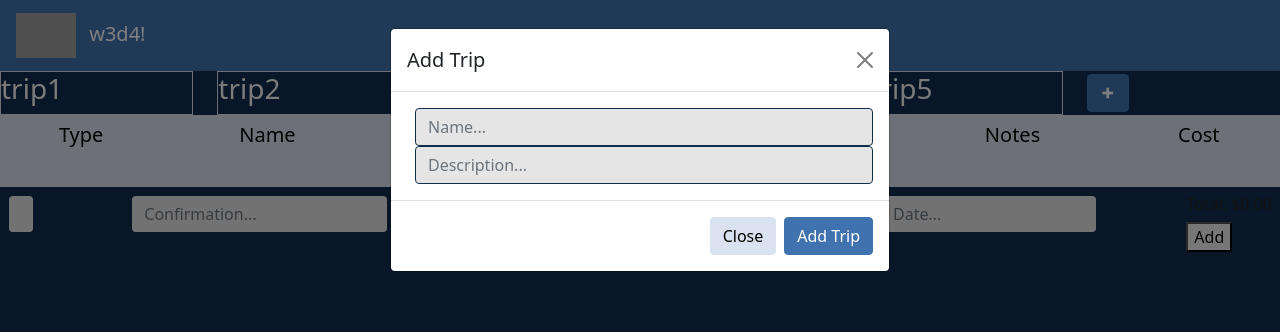
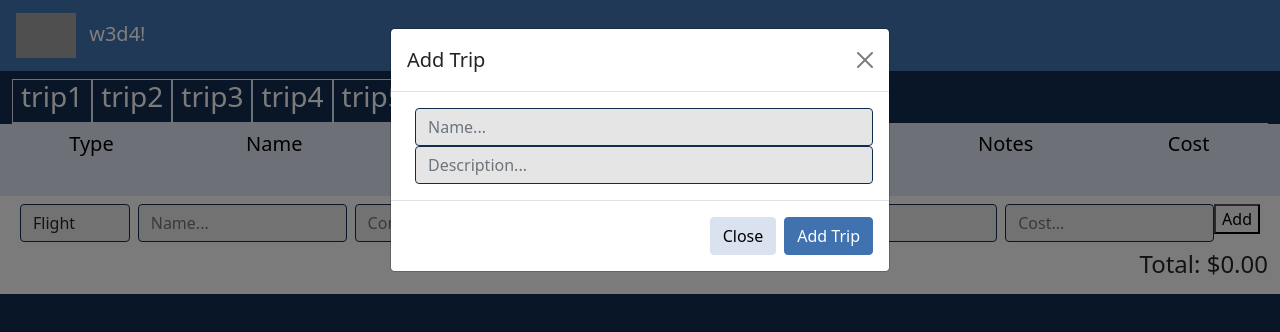
Before and after one commit to JWagstaff-Leon/codeworks_w3d4, a website with bundled scripts: page index.html in a window 1280 px wide. Both pictures are taken after a click on the button "Add New Trip". Built offline with nearby package versions, Linux system fonts and the light colour scheme; grey boxes are pictures that could not be loaded; a script that the page names is missing.

Commit message:
got forms, total cost, and tabs working

```diff
--- a/app/AppState.js
+++ b/app/AppState.js
@@ -15,15 +15,15 @@ const trip4 = new Trip({name: "trip4", description: "this is a trip", id: "hi"})
 const trip5 = new Trip({name: "trip5", description: "this is a trip", id: "hi"});
 
 // @ts-ignore
-const res1 = new Reservation({type: 'Business', name: 'Frank', confimationNumber: 'AO24lON', address: '134 Any Way', startDate: '03/04/23', notes: 'notey', cost: 600, tripId: 'hi'})
+const res1 = new Reservation({type: 'Business', name: 'Frank', confirmationNumber: 'AO24lON', address: '134 Any Way', startDate: '03/04/23', notes: 'notey', cost: 600, tripId: 'hi'})
 // @ts-ignore
-const res2 = new Reservation({type: 'Vacation', name: 'Jerry', confimationNumber: 'POJN42N', address: '163 No Way', startDate: '10/31/22', notes: 'notey2', cost: 500, tripId: 'hi'})
+const res2 = new Reservation({type: 'Vacation', name: 'Jerry', confirmationNumber: 'POJN42N', address: '163 No Way', startDate: '10/31/22', notes: 'notey2', cost: 500, tripId: 'hi'})
 // @ts-ignore
-const res3 = new Reservation({type: 'Moving', name: 'Louis', confimationNumber: 'UHNG42N', address: '985 Free Way', startDate: '08/18/22', notes: 'notey3', cost: 1000, tripId: 'hi'})
+const res3 = new Reservation({type: 'Moving', name: 'Louis', confirmationNumber: 'UHNG42N', address: '985 Free Way', startDate: '08/18/22', notes: 'notey3', cost: 1000, tripId: 'hi'})
 // @ts-ignore
-const res4 = new Reservation({type: 'Vacation', name: 'Sarah', confimationNumber: 'RESC98N', address: '513 Lee Way', startDate: '06/21/23', notes: 'notey4', cost: 700, tripId: 'hi'})
+const res4 = new Reservation({type: 'Vacation', name: 'Sarah', confirmationNumber: 'RESC98N', address: '513 Lee Way', startDate: '06/21/23', notes: 'notey4', cost: 700, tripId: 'hi'})
 // @ts-ignore
-const res5 = new Reservation({type: 'Business', name: 'Irene', confimationNumber: 'ESXC95N', address: '230 Hi Way', startDate: '04/05/23', notes: 'notey5', cost: 800, tripId: 'hi'})
+const res5 = new Reservation({type: 'Business', name: 'Irene', confirmationNumber: 'ESXC95N', address: '230 Hi Way', startDate: '04/05/23', notes: 'notey5', cost: 800, tripId: 'hi'})
 
 class AppState extends EventEmitter {
   /**@type {import('./Models/Trip').Trip[]} */
@@ -32,7 +32,7 @@ class AppState extends EventEmitter {
   /**@type {import('./Models/Reservation').Reservation[]} */
   reservations = [res1, res2, res3, res4, res5]
 
-  currentTrip = null;
+  currentTripId = null;
 }
 
 export const ProxyState = new Proxy(new AppState(), {
--- a/app/Controllers/TripsController.js
+++ b/app/Controllers/TripsController.js
@@ -11,9 +11,9 @@ function _drawTrips() {
   // REVIEW touch up this button
   template +=
   `
-  <div class="col align-self-center">
+  <li class="col align-self-center ms-2">
     <button class="btn btn-primary text-center d-flex align-items-center" title="Add New Trip" data-bs-toggle="modal" data-bs-target="#modal"><i class="mdi mdi-plus-thick"></i></button>
-  </div>
+  </li>
   `;
 
   document.getElementById('trips').innerHTML = template
@@ -34,10 +34,16 @@ function _drawReservations() {
         <div class="col text-center"><h5>Cost</h5></div>
     </div>
   `;
-    const tripReservations = ProxyState.reservations.filter(r => r.tripId === ProxyState.currentTrip);
+    const tripReservations = ProxyState.reservations.filter(r => r.tripId === ProxyState.currentTripId);
 
-  tripReservations.forEach(r => template += r.Template)
-  document.getElementById('reservations').innerHTML = template
+  tripReservations.forEach(r => template += r.Template);
+  document.getElementById('reservations').innerHTML = template;
+
+    const currentTrip = ProxyState.trips.find(t => t.id === ProxyState.currentTripId);
+    if(currentTrip)
+    {
+        document.getElementById("total-cost").innerText = currentTrip.Cost;
+    }
 }
 
 export class TripsController {
@@ -49,8 +55,8 @@ export class TripsController {
     ProxyState.on('reservations', _drawReservations)
 
     //if we change the current trip, redraw the trips and reservations
-    ProxyState.on('currentTrip', _drawTrips)
-    ProxyState.on('currentTrip', _drawReservations)
+    ProxyState.on('currentTripId', _drawTrips)
+    ProxyState.on('currentTripId', _drawReservations)
     _drawTrips()
     _drawReservations()
   }
@@ -84,6 +90,7 @@ export class TripsController {
       console.error('ADD TRIP ERROR', error)
     }
   }
+
   deleteTrip(id) {
     try
     {
@@ -107,16 +114,14 @@ export class TripsController {
         const reservationData =
         {
             // @ts-ignore
-            id: form.id.value,
             type: form.type.value,
-            tripId: form.tripId.value,
+            tripId: ProxyState.currentTripId,
             // @ts-ignore
             name: form.name.value,
-            confimationNumber: form.confirmationNumber.value,
+            confirmationNumber: form.confirmationNumber.value,
             address: form.address.value,
             startDate: form.startDate.value,
-            notes: form.notes.value,
-            cost: form.cost.value
+            cost: +form.cost.value
         };
 
         reservationsService.createReservation(reservationData);
--- a/app/Models/Reservation.js
+++ b/app/Models/Reservation.js
@@ -2,7 +2,7 @@ import { generateId } from "../Utils/generateId.js";
 
 export class Reservation
 {
-    constructor( { id, type, tripId, name, confimationNumber, address, startDate, notes, cost } )
+    constructor( { id, type, tripId, name, confirmationNumber, address, startDate, notes, cost } )
     {
         if(!type)
         {
@@ -16,7 +16,7 @@ export class Reservation
         {
             throw new Error("New reservations need a name");
         }
-        if(!confimationNumber)
+        if(!confirmationNumber)
         {
             throw new Error("New reservations need a confirmation number");
         }
@@ -37,7 +37,7 @@ export class Reservation
         this.type = type;
         this.tripId = tripId;
         this.name = name;
-        this.confimationNumber = confimationNumber;
+        this.confirmationNumber = confirmationNumber;
         this.address = address;
         this.startDate = startDate;
         this.notes = notes || "";
@@ -47,28 +47,20 @@ export class Reservation
     get Template()
     {
         let template = "";
-        //TODO make a template
 
+        // TODO add notes modal and put id here
         template +=
         `
         <div class="row bg-secondary text-black py-1 text-center">
-            <div class="col"><i class="mdi mdi-${"RESERVATION TYPE GOES HERE"}"></i></div>
+            <div class="col"><i class="mdi mdi-${this.type} text-dark"></i></div>
             <div class="col">${this.name}</div>
-            <div class="col">${this.confimationNumber}</div>
+            <div class="col">${this.confirmationNumber}</div>
             <div class="col">${this.address}</div>
             <div class="col">${this.startDate}</div>
-            <div class="col"><button class="btn btn-transparent text-dark"><i class="mdi mdi-note-outline"></i></button></div>
+            <div class="col"><button class="btn btn-transparent text-dark" data-bs-toggle="modal" data-bs-target=""><i class="mdi mdi-note-outline"></i></button></div>
             <div class="col">$${this.cost}</div>
         </div>
         `;
-        // NOTE will be a single row with:
-        // this.type turned into an icom through a switch
-        // this.name
-        // this.confirmationNumber
-        // this.address
-        // this.date
-        // a button to open a modal of this.notes
-        // this.cost
 
         return template;
     }
--- a/app/Models/Trip.js
+++ b/app/Models/Trip.js
@@ -22,16 +22,11 @@ export class Trip{
     {
         let template = "";
         template += `
-        <div class="col ${ProxyState.currentTrip == this.id ? 'bg-secondary text-dark' : 'bg-transparent text-light'}" title="${this.description}" onclick="app.tripsController.selectTrip('${this.id}')">
-            <div class="border border-secondary">
+        <li class="nav-item ${ProxyState.currentTripId == this.id ? 'bg-secondary text-dark' : 'bg-transparent text-light'}" title="${this.description}" onclick="app.tripsController.selectTrip('${this.id}')">
+            <div class="border border-secondary px-2">
                 <h3>${this.name}</h3>
             </div>
-        </div>`
-        // TODO make on a template
-        // NOTE will be this.name in a div with a border
-        // and will have a title attribute of this.description
-        // onclick will become the current trip (this.id)
-        // will be colored based on if it's the ProxyState.currentTrip
+        </li>`;
 
         return template;
     }
--- a/index.html
+++ b/index.html
@@ -24,46 +24,54 @@
       </a>
     </nav>
   </header>
-  <main class="container-fluids bg-dark">
-      <div class="row" id="trips">
+  <main class="container-fluid bg-dark">
+      <ul class="nav nav-tabs mt-2" id="trips">
         <!-- Trips go here -->
-      </div>
-      <div class="row">
+      </ul>
+      <div class="row bg-light">
         <div class="col-12" id="reservations">
           <!-- Reservations go here -->
         </div>
       </div>
-      <div class="row" id="form">
+      <div class="row bg-light" id="form">
         <div class="col-12 mt-2">
-          <form class="d-flex justify-content-between" onsubmit="createReservation()">
+          <form class="d-flex justify-content-between" onsubmit="app.tripsController.createReservation()">
             <div class="form-group ms-2">
-              <label class="visually-hidden" for="name"></label>
-              <select class="form-control border border-dark" id="name"  placeholder="Name...">
-                <option><i class="mdi mdi-airplane text-dark" title="plane"></i></option>
-                <option><i class="mdi mdi-office-building text-dark"title="hotel"></i></option>
-                <option><i class="mdi mdi-ferris-wheel text-dark" title="Ferris Wheel"></i></option>
-                <option><i class="mdi mdi-car text-dark" title="car"></i></option>
+              <label class="visually-hidden" for="type">Reservation Type</label>
+              <select class="form-control border border-dark" id="type" required>
+                <option value="airplane"><i class="mdi mdi-airplane text-dark" title="plane">Flight</i></option>
+                <option value="office-building"><i class="mdi mdi-office-building text-dark"title="hotel">Hotel</i></option>
+                <option value="ferris-wheel"><i class="mdi mdi-ferris-wheel text-dark" title="Ferris Wheel">Entertainment</i></option>
+                <option value="car"><i class="mdi mdi-car text-dark" title="car">Rental Car</i></option>
               </select>
             </div>
             <div class="form-group ms-2">
-              <label class="visually-hidden" for="confirmation"></label>
-              <input type="text" class="form-control border border-dark" id="confirmation" placeholder="Confirmation...">
+              <label class="visually-hidden" for="name">Name</label>
+              <input type="text" class="form-control border border-dark" id="name" placeholder="Name..." required>
             </div>
             <div class="form-group ms-2">
-              <label class="visually-hidden" for="address"></label>
-              <input type="text" class="form-control border border-dark" id="address" placeholder="address...">
+              <label class="visually-hidden" for="confirmationNumber">Confirmation Number</label>
+              <input type="text" class="form-control border border-dark" id="confirmationNumber" placeholder="Confirmation Number..." required>
+            </div>
+            <div class="form-group ms-2">
+              <label class="visually-hidden" for="address">Address</label>
+              <input type="text" class="form-control border border-dark" id="address" placeholder="Address..." required>
             </div>
             <div class="form-group ms-2">
               <label class="visually-hidden" for="startDate"></label>
-              <input type="text" class="form-control border border-dark" id="startDate" placeholder="Start Date...">
+              <input type="text" class="form-control border border-dark" id="startDate" placeholder="Start Date..." required>
+            </div>
+            <div class="form-group ms-2">
+              <label class="visually-hidden" for="cost">Cost</label>
+              <input type="number" class="form-control border border-dark" id="cost" placeholder="Cost..." min="0" required>
             </div>
             <div class="me-2">
-              <h6>
-              Total: $0.00
-              </h6>
                 <button>Add</button>
             </div>
         </form>
+        </div>
+        <div class="col text-end my-2">
+            <h4>Total: $<span id="total-cost">0.00</span></h4>
         </div>
     </div>
 </div>
@@ -76,23 +84,23 @@
           <h5 class="modal-title">Add Trip</h5>
           <button type="button" class="btn-close" data-bs-dismiss="modal" aria-label="Close"></button>
         </div>
+        <form onsubmit="app.tripsController.createTrip()">
             <div class="modal-body">
-          <form onsubmit="createTrip()">
 
                 <div class="form-group ms-2">
                 <label class="visually-hidden" for="addName"></label>
-              <input type="text" class="form-control border border-dark" id="addName" placeholder="Name...">
+                <input type="text" class="form-control border border-dark" id="name" placeholder="Name...">
                 </div>
                 <div class="form-group ms-2">
                 <label class="visually-hidden" for="addDescription"></label>
-              <input type="text" class="form-control border border-dark" id="addDescription" placeholder="Description...">
+                <input type="text" class="form-control border border-dark" id="description" placeholder="Description...">
                 </div>
             </div>
             <div class="modal-footer">
                 <button type="button" class="btn btn-secondary" data-bs-dismiss="modal">Close</button>
                 <button type="submit" class="btn btn-primary">Add Trip</button>
+            </div>
         </form>
-        </div>
       </div>
     </div>
   </div>
```
Also changed, not shown: app/Services/TripsService.js (+3 -4 lines). Lines whose indentation alone changed are shown as unchanged.
